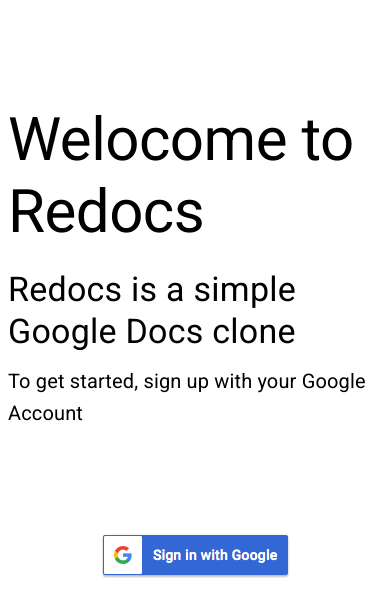
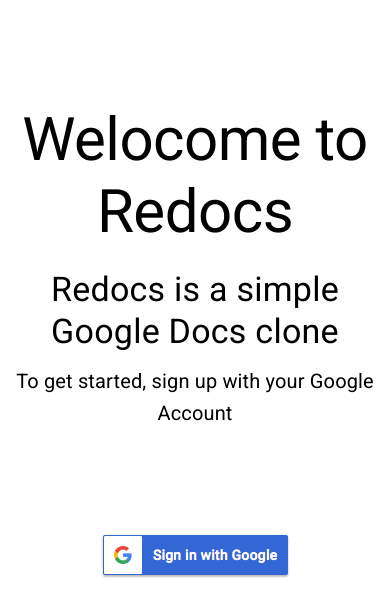
Before and after one commit to sammy-code98/Redocs, a React (Create React App) app: page / in a window 390 px wide. Shown: the top 616 px of the page. Built offline with nearby package versions, Linux system fonts and the light colour scheme.

Commit message:
make signup page responsive

```diff
--- a/src/components/SignUp.tsx
+++ b/src/components/SignUp.tsx
@@ -15,12 +15,12 @@
 
 
         >
-            <Typography variant="h2" gutterBottom component="div">Welocome to Redocs</Typography>
+            <Typography variant="h2" gutterBottom textAlign='center' component="div">Welocome to Redocs</Typography>
 
-            <Typography variant="h4" gutterBottom component="div">Redocs is a simple Google Docs clone </Typography>
+            <Typography variant="h4" gutterBottom textAlign='center' component="div">Redocs is a simple Google Docs clone </Typography>
 
 
-            <Typography variant="h6" gutterBottom component="div">To get started, sign up with your Google Account</Typography>
+            <Typography variant="h6" gutterBottom textAlign='center' component="div">To get started, sign up with your Google Account</Typography>
 
             <Box marginTop='6rem'>
                 <img src={signup} alt='signup' className='signUp-img' />
```
